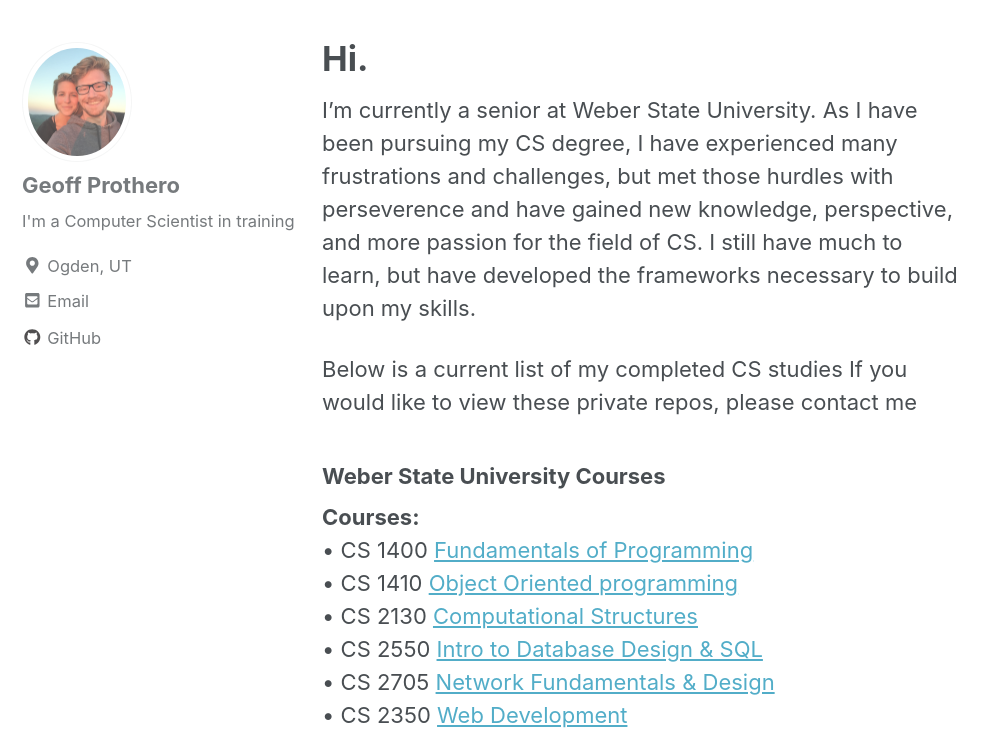
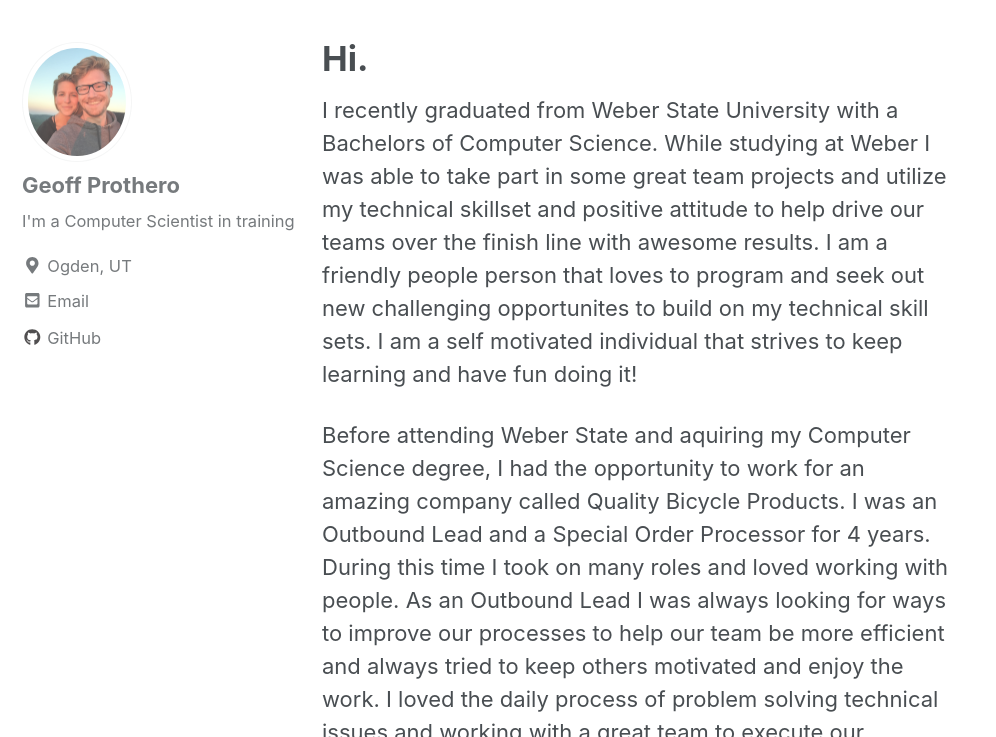
Before and after one commit to GeoProth/GeoProth.github.io, a Jekyll site: the page built from _pages/about.md, in a window 1280 px wide and 900 px high, scrolled down 910 px, cut to the strip 163-900 px from the top of the window. Shown: the whole strip, without its empty margins (0-996 px from the left). Built offline with Jekyll 4.4.1, drawn with Linux system fonts in a browser that asks for light colours; nearby versions of some CDN libraries; some of the changed text lies outside the part shown.

Commit message:
updated profile

```diff
--- a/_pages/about.md
+++ b/_pages/about.md
@@ -5,29 +5,31 @@
     image: "/images/25thStreet.png"
 
 ---
-I'm currently a senior at Weber State University.
-As I have been pursuing my CS degree, I have experienced many frustrations and challenges,
-but met those hurdles with perseverence and have gained new knowledge, perspective,
-and more passion for the field of CS.  I still have much to learn,
-but have developed the frameworks necessary to build upon my skills.
+I recently graduated from Weber State University with a Bachelors of Computer Science.
+While studying at Weber I was able to take part in some great team projects and utilize my technical skillset and positive attitude
+to help drive our teams over the finish line with awesome results.  I am a friendly people person that loves to program and
+seek out new challenging opportunites to build on my technical skill sets.  I am a self motivated individual that strives to keep learning
+and have fun doing it!
+
+Before attending Weber State and aquiring my Computer Science degree, I had the opportunity to work for an amazing company
+called Quality Bicycle Products.  I was an Outbound Lead and a Special Order Processor for 4 years.  During this time I took on many
+roles and loved working with people.  As an Outbound Lead I was always looking for ways to improve our processes to help
+our team be more efficient and always tried to keep others motivated and enjoy the work.
+I loved the daily process of problem solving technical issues and working with a great team
+to execute our processes in the most fun and efficient ways.
+
+You can expect me to utilize my knowledge and positive attitude for driving successful project outcomes while being an
+engaged and energetic team player. I seek out challenges with the eagerness of someone hungry for growth and am always
+pushing to deliver the best version of myself as a team member.
 
 
-Below is a current list of my completed CS studies
-If you would like to view these private repos, please contact me
+**Languages:**  Java, C, C++, C&#35, Python, Assembly, SQL, NoSQL, HTML, CSS, JavaScript, JQuery, Swift
 
-### Weber State University Courses
+**OS:**  Linux, MacOS, IOS(SDK)
 
-**Courses:**
-         • CS 1400  [Fundamentals of Programming](https://github.com/GeoProth/WSU-CourseWork/tree/master/CS1400)
-         • CS 1410  [Object Oriented programming](http://github.com/GeoProth/WSU-CourseWork/tree/master/CS1410)
-         • CS 2130  [Computational Structures](http://github.com/GeoProth/WSU-CourseWork/tree/master/CS2130)
-         • CS 2550  [Intro to Database Design & SQL](http://github.com/GeoProth/WSU-CourseWork/tree/master/CS12550)
-         • CS 2705  [Network Fundamentals & Design](http://github.com/GeoProth/WSU-CourseWork/tree/master/CS2705)
-         • CS 2350  [Web Development](http://github.com/GeoProth/WSU-CourseWork/tree/master/CS2350)
-         • CS 2810  [Computer Architecture/Orginization](http://github.com/GeoProth/WSU-CourseWork/tree/master/CS2810)
-         • CS 2420  [Data Structures & Algorithms](http://github.com/GeoProth/WSU-CourseWork/tree/master/CS2420)
-         • CS 2450  [Software Engineering 1](http://github.com/GeoProth/WSU-CourseWork/tree/master/CS2450)
-         • CS 3100  [Operating Systems](http://github.com/GeoProth/WSU-CourseWork/tree/master/CS143100)
-         • CS 4110  [Formal Languages & Algorithms](http://github.com/GeoProth/WSU-CourseWork/tree/master/CS4110)
-
-**Languages:**  Java, C, C++, Python, Assembly, SQL, HTML, CSS, JavaScript, JQuery
+**Projects:**  *[JavaScript VUE.js WebApp in AWS using Gitlab CI/CS]("https://github.com/GeoProth/OffSocial")
+                      *[C&#35 .NET cor MVC WebApp with SQL Server DB]("https://github.com/GeoProth/CS4790-TeamProject")
+                      *[Swift iOS Grocery App with Apple Maps SDK]("https://github.com/GeoProth/Grocery/tree/master")
+                      *[Python Stock forecasting utilizing Pandas library]("https://github.com/GeoProth/stock-predict")
+                      *[Java Mahjong Game using Swing]("https://github.com/GeoProth/MahJong2")
+                      *[Java Turing Machine Program]("https://github.com/GeoProth/TuringMachine")
```
Also changed, not shown: 2 other files.
